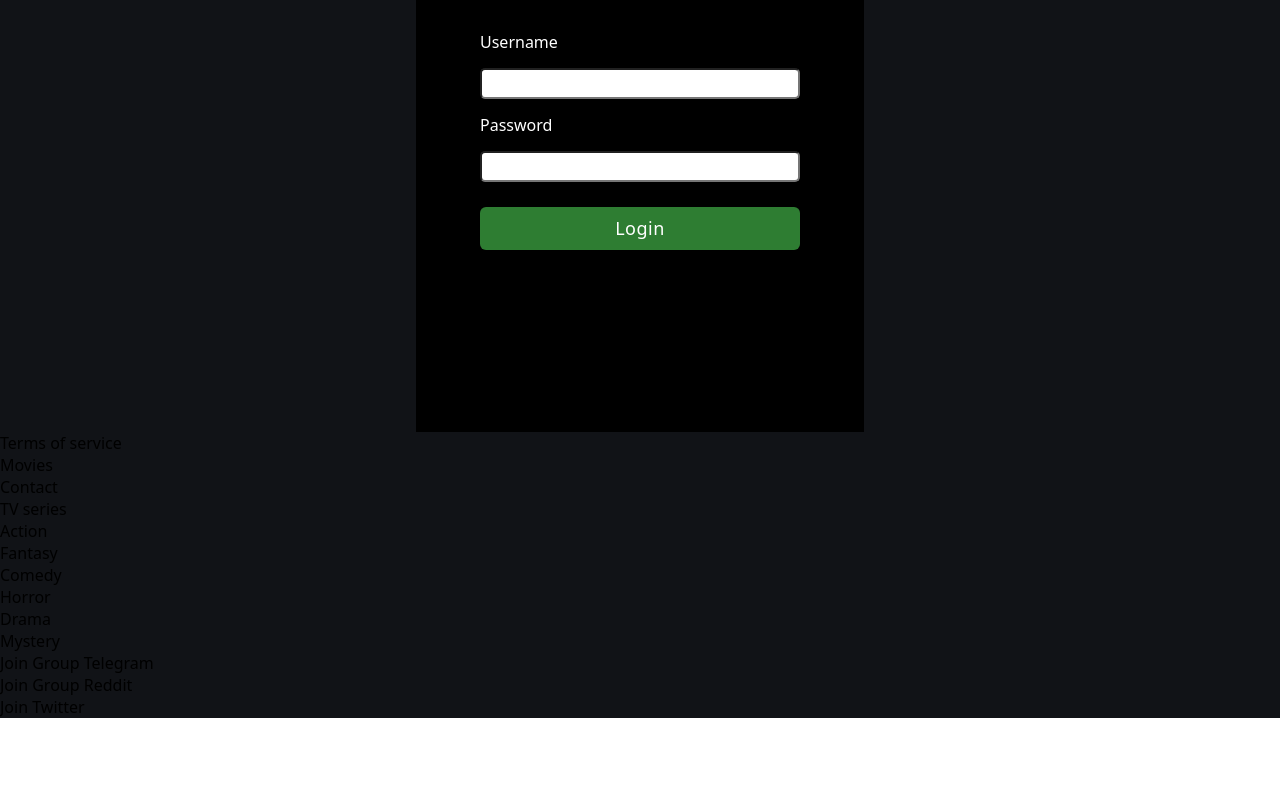
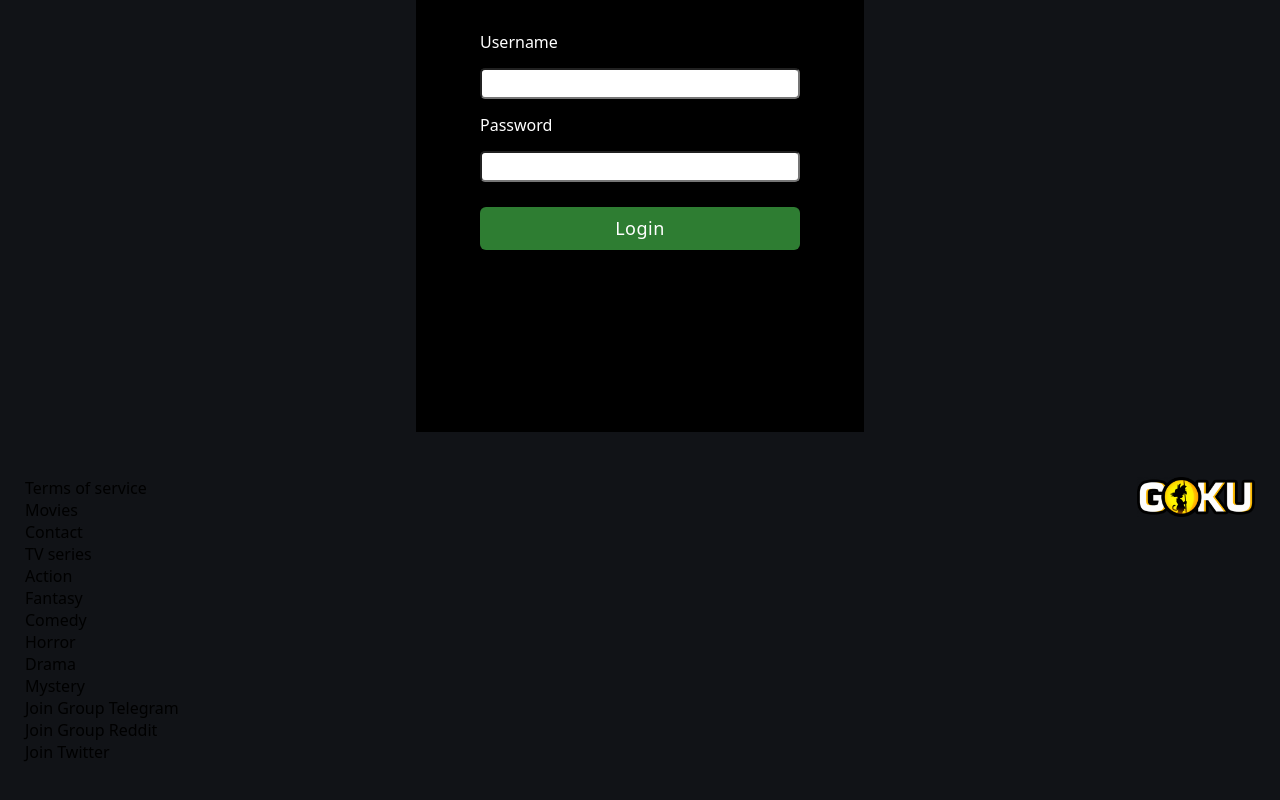
Before and after one commit to RiyazShaik-158/movies_searching, a React (Create React App) app: page /login in a window 1280 px wide. Shown: the part 288-1088 px from the top of the page. Before the commit the page ends 1006 px from the top, so only its background shows below. Built offline with nearby package versions, Linux system fonts and the light colour scheme.

Commit message:
footerLogo

```diff
--- a/src/components/Footer/Footer.js
+++ b/src/components/Footer/Footer.js
@@ -26,7 +26,9 @@ function Footer() {
             <div><p>Join Twitter</p></div>
           </div>
         </div>
-        <div className='goku_logo_again'></div>
+        <div className='goku_logo_again'>
+          <img src='gokuLogo.png' alt='gokuLogo'/>
+        </div>
       </footer>
     </div>
   )
--- a/src/components/Footer/footer.scss
+++ b/src/components/Footer/footer.scss
@@ -2,5 +2,17 @@
     height: 5rem;
     .Footer_content{
         background-color: #111317;
+        padding:45px 25px ;
+        display: flex;
+        justify-content: space-between;
+
+
+        .goku_logo_again{
+            img{
+                max-height: 40px;
+                width: auto;
+            }
+        }
+
     }
 }
```
